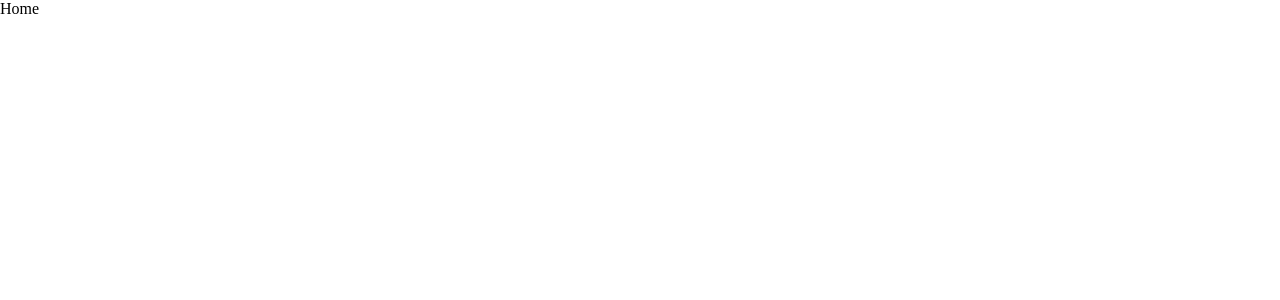
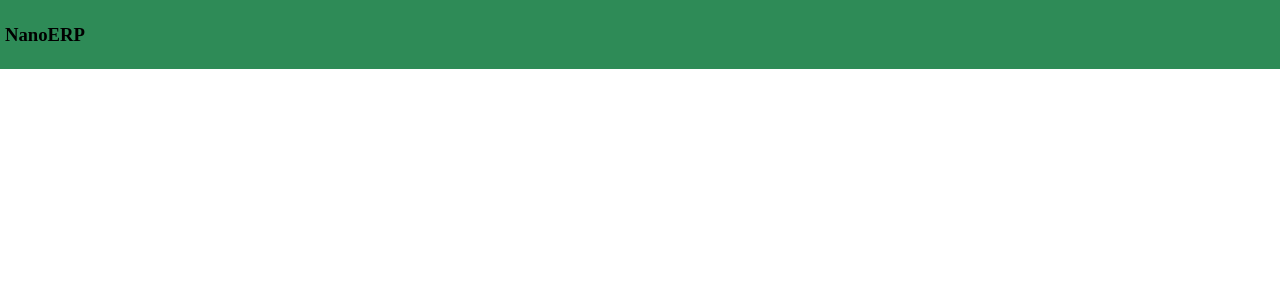
Before and after one commit to greyscrippt/pancakes-erp, a React (Vite) app: page / in a window 1280 px wide. Shown: the top 300 px of the page. Built offline with nearby package versions, Linux system fonts and the light colour scheme.

Commit message:
Added basic navbar

```diff
--- a/src/App.tsx
+++ b/src/App.tsx
@@ -1,16 +1,17 @@
-import { RouterProvider, createBrowserRouter } from 'react-router-dom'
-import './styles.css'
-
-const router = createBrowserRouter([
-  {
-    path: "/",
-    element: <div>Home</div>
-  },
-]);
+import { Outlet } from "react-router-dom";
+import "./styles.css";
 
 function App() {
   return (
-    <RouterProvider router={router} />
+    <div>
+      <nav className="navbar">
+        <h3>
+          NanoERP
+        </h3>
+      </nav>
+
+      <Outlet />
+    </div>
   )
 }
 
--- a/src/main.tsx
+++ b/src/main.tsx
@@ -1,10 +1,18 @@
 import React from 'react'
 import ReactDOM from 'react-dom/client'
+import { RouterProvider, createBrowserRouter } from 'react-router-dom'
 import App from './App.tsx'
 import './styles.css'
 
+const router = createBrowserRouter([
+  {
+    path: "/",
+    element: <App />
+  },
+]);
+
 ReactDOM.createRoot(document.getElementById('root') as HTMLElement).render(
   <React.StrictMode>
-    <App />
+    <RouterProvider router={router} />
   </React.StrictMode>,
 )
--- a/src/styles.css
+++ b/src/styles.css
@@ -1,3 +1,11 @@
 body {
     margin: 0;
 }
+
+.navbar {
+    position: absolute;
+    width: 100vw;
+    height: auto;
+    padding: 5px;
+    background-color: seagreen;
+}
```
